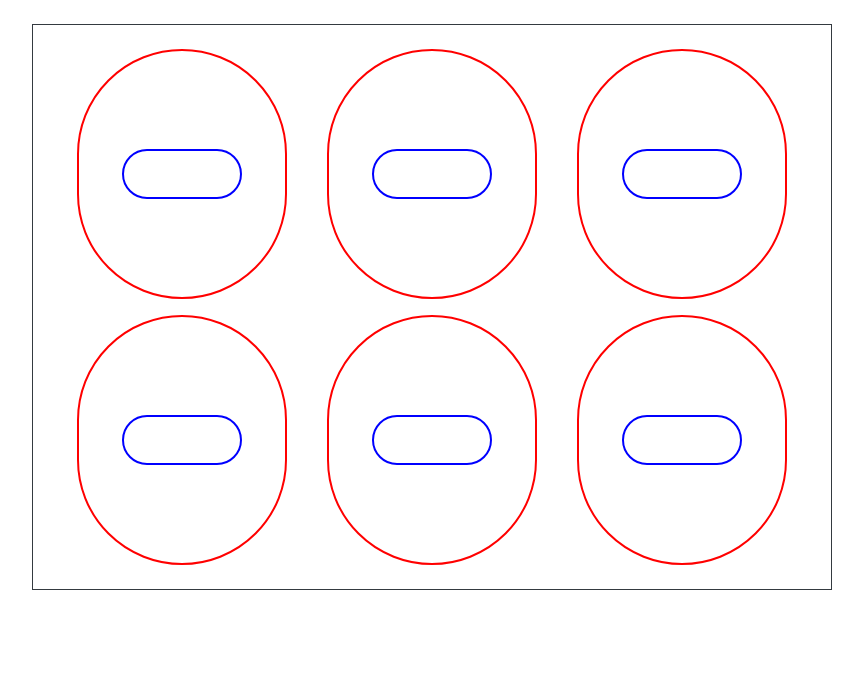
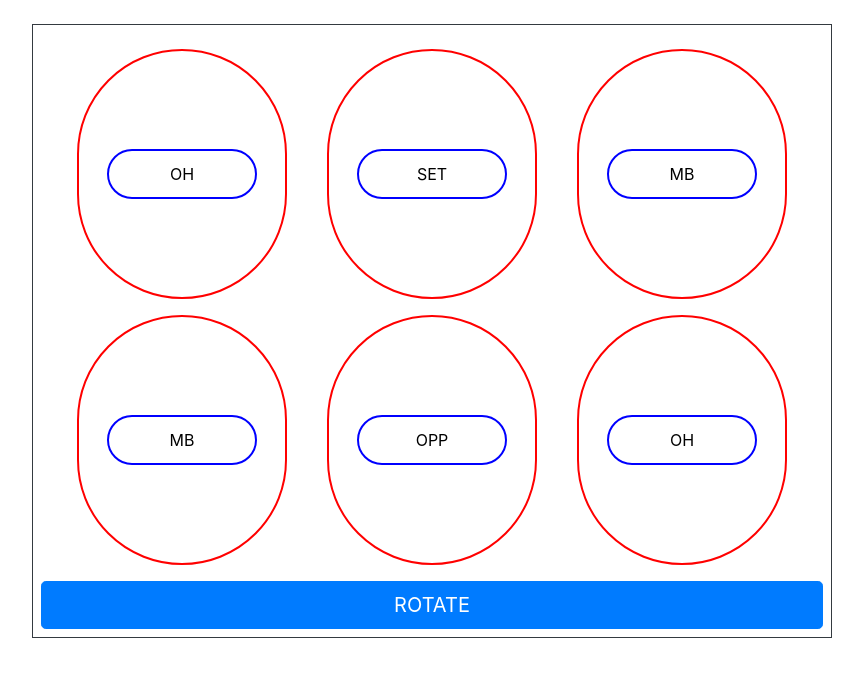
Before and after one commit to tame0001/lineup, an Angular app in the folder frontend/: page / in a window 1280 px wide. Shown: the top 676 px of the page, without its empty margins (208-1071 px from the left). Built offline with nearby package versions, Linux system fonts and the light colour scheme.

Commit message:
add rotate function

```diff
--- a/frontend/src/app/volleyball/volleyball.component.css
+++ b/frontend/src/app/volleyball/volleyball.component.css
@@ -13,6 +13,6 @@ input {
   border-radius: 25px;
   border: 2px solid blue;
   height: 50px;
-  width: 120px;
+  width: 150px;
   text-align: center;
 }
--- a/frontend/src/app/volleyball/volleyball.component.html
+++ b/frontend/src/app/volleyball/volleyball.component.html
@@ -4,32 +4,34 @@
     <div class="row m-3">
       <div class="col-sm">
         <input type="text"
-               [(ngModel)]="pos4"
+               [(ngModel)]="position[3]"
                (blur)="substitute()">
       </div>
       <div class="col-sm">
         <input type="text"
-               [(ngModel)]="pos4">
+               [(ngModel)]="position[2]">
       </div>
       <div class="col-sm">
         <input type="text"
-               [(ngModel)]="pos4">
+               [(ngModel)]="position[1]">
       </div>
     </div>
 
     <div class="row m-3">
       <div class="col-sm">
         <input type="text"
-               [(ngModel)]="pos4">
+               [(ngModel)]="position[4]">
       </div>
       <div class="col-sm">
         <input type="text"
-               [(ngModel)]="pos4">
+               [(ngModel)]="position[5]">
       </div>
       <div class="col-sm">
         <input type="text"
-               [(ngModel)]="pos4">
+               [(ngModel)]="position[0]"
+               (blur)="substitute()">
       </div>
     </div>
+    <button type="button" class="btn btn-primary btn-lg btn-block" (click)="rotate()">ROTATE</button>
   </div>
 </div>
--- a/frontend/src/app/volleyball/volleyball.component.ts
+++ b/frontend/src/app/volleyball/volleyball.component.ts
@@ -7,11 +7,27 @@ import { Component } from '@angular/core';
 })
 export class VolleyballComponent {
 
-  pos4:String = "" ;
+  position:Array<string> = [
+    'OH',
+    'MB',
+    'SET',
+    'OH',
+    'MB',
+    'OPP'
+  ];
   constructor() { }
 
   substitute(){
-    console.log(this.pos4);
+    console.log(this.position);
   }
 
+  rotate(){
+    let temp = this.position[0];
+    for (let index = 0;
+         index < this.position.length -1;
+         index++) {
+      this.position[index] = this.position[index+1]
+    }
+    this.position[5] = temp;
+  }
 }
```
Also changed, not shown: 1 other file (tests, documents, lock files or other folders).
